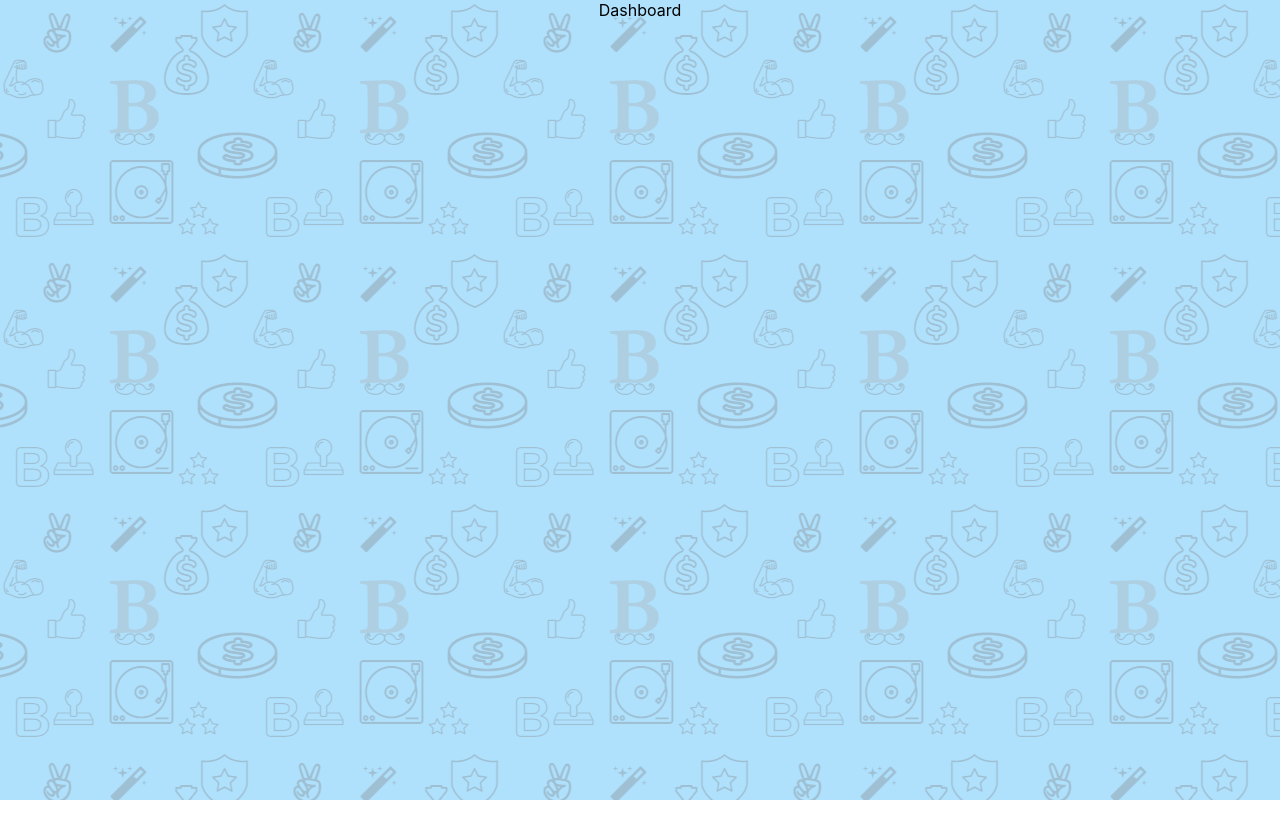
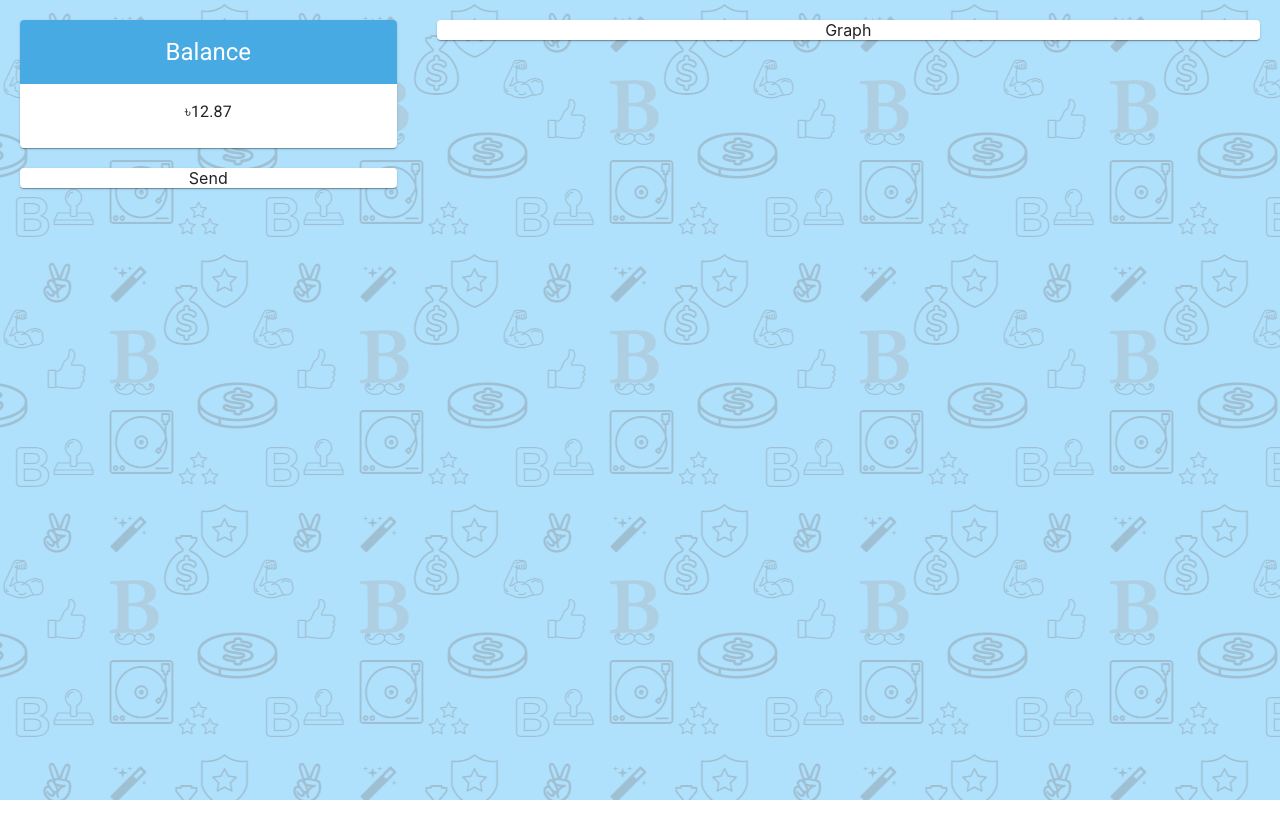
Before and after one commit to cloeper/jobcoin, a React (Create React App) app: page /dashboard in a window 1280 px wide. Before the commit the page ends 800 px from the top, so only its background shows below. Built offline with nearby package versions, Linux system fonts and the light colour scheme.

Commit message:
Updates dashboard layout to match designs

```diff
--- /dev/null
+++ b/src/Dashboard/Dashboard.module.css
@@ -0,0 +1,17 @@
+.dashboardContainer {
+  display: flex;
+  height: 100vh;
+}
+
+.widgetContainer {
+  display: flex;
+  flex-grow: 1;
+  flex-direction: column;
+  padding: 20px;
+  height: 100%;
+}
+
+.graphContainer {
+  flex-grow: 3;
+  padding: 20px
+}
--- a/src/Dashboard/Dashboard.tsx
+++ b/src/Dashboard/Dashboard.tsx
@@ -1,5 +1,21 @@
 import React from "react";
+import { Card } from "@material-ui/core";
+
+import { Balance } from "../components/Balance/Balance";
+
+import styles from "./Dashboard.module.css";
 
 export const Dashboard: React.FC = () => {
-  return <div>Dashboard</div>;
+  return (
+    <div className={styles.dashboardContainer}>
+      <div className={styles.widgetContainer}>
+        <Balance balance={"12.87"} />
+        <br />
+        <Card>Send</Card>
+      </div>
+      <div className={styles.graphContainer}>
+        <Card>Graph</Card>
+      </div>
+    </div>
+  );
 };
```
